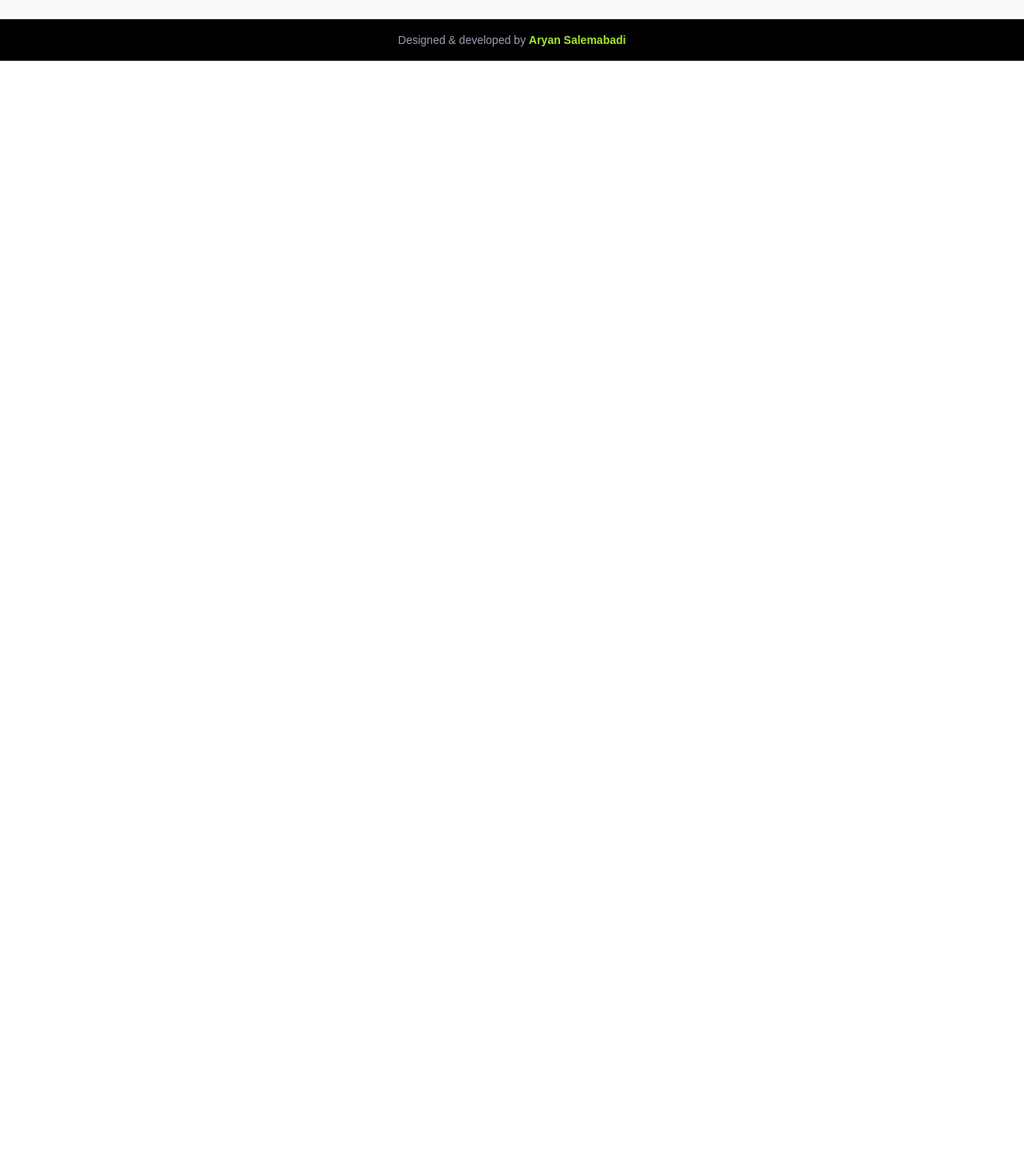
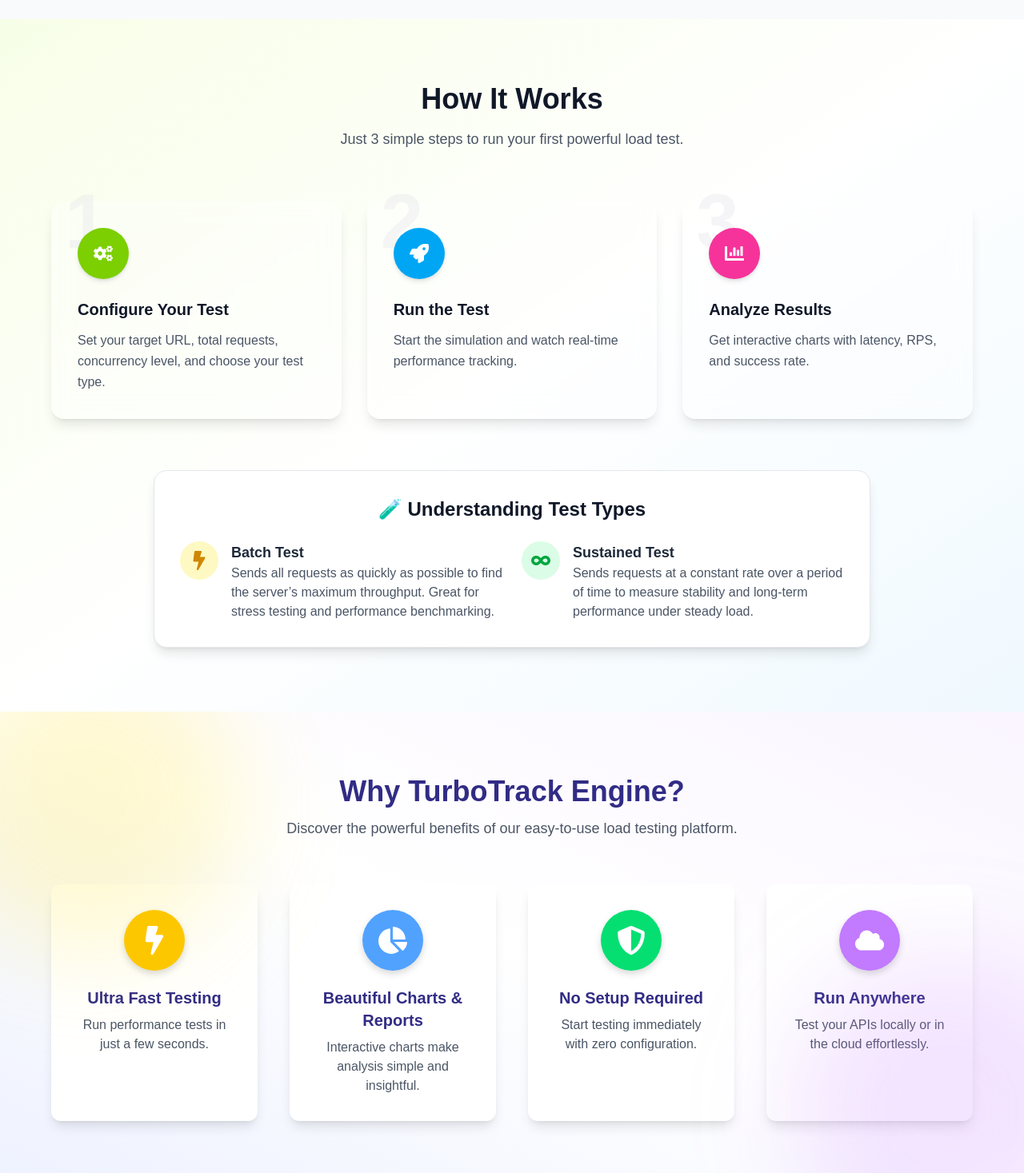
Before and after one commit to aryan-salemababdi/TurboTrack-App, a Next.js app: page / in a window 1280 px wide. Shown: the part 1330-2797 px from the top of the page at 80% size. Before the commit the page ends 1406 px from the top, so only its background shows below. Built offline with nearby package versions, Linux system fonts and the light colour scheme.

Commit message:
add some section and code spliting

```diff
--- /dev/null
+++ b/src/components/molecule/StepCard/StepCard.tsx
@@ -0,0 +1,54 @@
+"use client";
+import { ReactNode } from "react";
+import { motion } from "framer-motion";
+
+interface StepCardProps {
+  stepNumber: number;
+  icon: ReactNode;
+  title: string;
+  description: string;
+  color: string;
+  delay?: number;
+}
+
+export const StepCard = ({
+  stepNumber,
+  icon,
+  title,
+  description,
+  color,
+  delay = 0,
+}: StepCardProps) => {
+  return (
+    <motion.div
+      initial={{ opacity: 0, y: 30 }}
+      whileInView={{ opacity: 1, y: 0 }}
+      viewport={{ once: true, amount: 0.2 }}
+      transition={{ duration: 0.6, delay }}
+      whileHover={{
+        y: -6,
+        rotate: 1,
+        transition: { type: "spring", stiffness: 200 },
+      }}
+      className="relative p-8 rounded-2xl backdrop-blur-md bg-white/30 border border-white/20 shadow-lg"
+    >
+      <span className="absolute text-8xl font-extrabold text-gray-200/40 -top-6 left-4 pointer-events-none">
+        {stepNumber}
+      </span>
+
+      <div
+        className={`w-16 h-16 flex items-center justify-center rounded-full ${color} text-white text-2xl shadow-md relative z-10`}
+      >
+        {icon}
+      </div>
+
+      <h3 className="mt-6 text-xl font-bold text-gray-900 relative z-10">
+        {title}
+      </h3>
+
+      <p className="mt-3 text-gray-600 leading-relaxed relative z-10">
+        {description}
+      </p>
+    </motion.div>
+  );
+};
--- /dev/null
+++ b/src/components/organisme/HowItWorksSection/HowItWorksSection.tsx
@@ -0,0 +1,103 @@
+"use client";
+import {
+  FaCogs,
+  FaRocket,
+  FaChartBar,
+  FaBolt,
+  FaInfinity,
+} from "react-icons/fa";
+import { motion } from "framer-motion";
+import { StepCard } from "@/components/molecule/StepCard/StepCard";
+
+const HowItWorksSection = () => {
+  return (
+    <section className="w-full py-20 px-4 bg-gradient-to-br from-lime-50 via-white to-sky-50 relative">
+      <div className="absolute top-0 left-0 w-72 h-72 bg-lime-200/40 rounded-full blur-3xl -z-10"></div>
+      <div className="absolute bottom-0 right-0 w-96 h-96 bg-sky-200/40 rounded-full blur-3xl -z-10"></div>
+      <motion.div
+        initial={{ opacity: 0, y: 20 }}
+        whileInView={{ opacity: 1, y: 0 }}
+        viewport={{ once: true }}
+        transition={{ duration: 0.6 }}
+        className="max-w-3xl mx-auto text-center mb-16"
+      >
+        <h2 className="text-4xl font-extrabold text-gray-900">How It Works</h2>
+        <p className="mt-4 text-lg text-gray-600">
+          Just 3 simple steps to run your first powerful load test.
+        </p>
+      </motion.div>
+
+      <div className="grid gap-8 md:grid-cols-3 max-w-6xl mx-auto">
+        <StepCard
+          stepNumber={1}
+          icon={<FaCogs />}
+          title="Configure Your Test"
+          description="Set your target URL, total requests, concurrency level, and choose your test type."
+          color="bg-lime-500"
+          delay={0.1}
+        />
+        <StepCard
+          stepNumber={2}
+          icon={<FaRocket />}
+          title="Run the Test"
+          description="Start the simulation and watch real-time performance tracking."
+          color="bg-sky-500"
+          delay={0.2}
+        />
+        <StepCard
+          stepNumber={3}
+          icon={<FaChartBar />}
+          title="Analyze Results"
+          description="Get interactive charts with latency, RPS, and success rate."
+          color="bg-pink-500"
+          delay={0.3}
+        />
+      </div>
+      <motion.div
+        initial={{ opacity: 0, y: 30 }}
+        whileInView={{ opacity: 1, y: 0 }}
+        viewport={{ once: true }}
+        transition={{ duration: 0.7 }}
+        className="max-w-4xl mx-auto mt-16 bg-white rounded-2xl shadow-lg p-8 border border-gray-200"
+      >
+        <h3 className="text-2xl font-bold text-gray-900 mb-6 text-center">
+          🧪 Understanding Test Types
+        </h3>
+        <div className="grid gap-6 md:grid-cols-2">
+          <div className="flex items-start space-x-4">
+            <div className="flex-shrink-0 p-3 bg-yellow-100 text-yellow-600 rounded-full text-2xl">
+              <FaBolt />
+            </div>
+            <div>
+              <h4 className="text-lg font-semibold text-gray-800">
+                Batch Test
+              </h4>
+              <p className="text-gray-600">
+                Sends all requests as quickly as possible to find the server’s
+                maximum throughput. Great for stress testing and performance
+                benchmarking.
+              </p>
+            </div>
+          </div>
+
+          <div className="flex items-start space-x-4">
+            <div className="flex-shrink-0 p-3 bg-green-100 text-green-600 rounded-full text-2xl">
+              <FaInfinity />
+            </div>
+            <div>
+              <h4 className="text-lg font-semibold text-gray-800">
+                Sustained Test
+              </h4>
+              <p className="text-gray-600">
+                Sends requests at a constant rate over a period of time to
+                measure stability and long-term performance under steady load.
+              </p>
+            </div>
+          </div>
+        </div>
+      </motion.div>
+    </section>
+  );
+};
+
+export default HowItWorksSection;
--- /dev/null
+++ b/src/components/organisme/WhyTurboTrackSection/WhyTurboTrackSection.tsx
@@ -0,0 +1,49 @@
+"use client";
+import { motion } from "framer-motion";
+import { benefits } from "./data";
+
+const WhyTurboTrackSection = () => {
+  return (
+    <section className="relative w-full py-20 px-6 bg-gradient-to-tr from-indigo-50 via-white to-purple-50 overflow-hidden">
+      <div className="absolute -top-20 -left-20 w-96 h-96 bg-yellow-300/20 rounded-full blur-3xl animate-blob animation-delay-2000"></div>
+      <div className="absolute -bottom-24 -right-24 w-96 h-96 bg-purple-400/20 rounded-full blur-3xl animate-blob animation-delay-4000"></div>
+      <motion.div
+        initial={{ opacity: 0, y: 40 }}
+        whileInView={{ opacity: 1, y: 0 }}
+        viewport={{ once: true }}
+        transition={{ duration: 0.7 }}
+        className="max-w-4xl mx-auto text-center mb-14"
+      >
+        <h2 className="text-4xl font-extrabold text-indigo-900">
+          Why TurboTrack Engine?
+        </h2>
+        <p className="mt-3 text-lg text-gray-600">
+          Discover the powerful benefits of our easy-to-use load testing platform.
+        </p>
+      </motion.div>
+
+      <div className="max-w-6xl mx-auto grid grid-cols-1 sm:grid-cols-2 lg:grid-cols-4 gap-10">
+        {benefits.map(({ icon, title, description, color }, index) => (
+          <motion.div
+            key={title}
+            initial={{ opacity: 0, y: 40 }}
+            whileInView={{ opacity: 1, y: 0 }}
+            viewport={{ once: true }}
+            transition={{ delay: 0.15 * index, duration: 0.6, ease: "easeOut" }}
+            className="bg-white rounded-xl p-8 shadow-lg flex flex-col items-center text-center cursor-default hover:shadow-xl transition-shadow"
+          >
+            <div
+              className={`${color} text-white p-5 rounded-full text-4xl mb-5 drop-shadow-lg`}
+            >
+              {icon}
+            </div>
+            <h3 className="text-xl font-semibold text-indigo-900 mb-2">{title}</h3>
+            <p className="text-gray-600">{description}</p>
+          </motion.div>
+        ))}
+      </div>
+    </section>
+  );
+};
+
+export default WhyTurboTrackSection;
--- /dev/null
+++ b/src/components/organisme/WhyTurboTrackSection/data.tsx
@@ -0,0 +1,29 @@
+import { FaBolt, FaChartPie, FaShieldAlt, FaCloud } from "react-icons/fa";
+import { BenefitsType } from "./types";
+
+export const benefits:BenefitsType[] = [
+  {
+    icon: <FaBolt />,
+    title: "Ultra Fast Testing",
+    description: "Run performance tests in just a few seconds.",
+    color: "bg-yellow-400",
+  },
+  {
+    icon: <FaChartPie />,
+    title: "Beautiful Charts & Reports",
+    description: "Interactive charts make analysis simple and insightful.",
+    color: "bg-blue-400",
+  },
+  {
+    icon: <FaShieldAlt />,
+    title: "No Setup Required",
+    description: "Start testing immediately with zero configuration.",
+    color: "bg-green-400",
+  },
+  {
+    icon: <FaCloud />,
+    title: "Run Anywhere",
+    description: "Test your APIs locally or in the cloud effortlessly.",
+    color: "bg-purple-400",
+  },
+];
--- /dev/null
+++ b/src/components/organisme/WhyTurboTrackSection/types.ts
@@ -0,0 +1,8 @@
+import { ReactNode } from "react";
+
+export interface BenefitsType {
+    icon: ReactNode;
+    title: string;
+    description: string;
+    color: string;
+}
--- a/src/components/template/LandingPage/LandingPage.tsx
+++ b/src/components/template/LandingPage/LandingPage.tsx
@@ -1,14 +1,27 @@
-import HeroSection from '@/components/organisme/HeroSection/HeroSection'
-import QuickStart from '@/components/organisme/QuickStart/QuickStart'
-import React from 'react'
+import dynamic from "next/dynamic";
+import HeroSection from "@/components/organisme/HeroSection/HeroSection";
+import HowItWorksSection from "@/components/organisme/HowItWorksSection/HowItWorksSection";
+
+
+const QuickStart = dynamic(
+  () => import("@/components/organisme/QuickStart/QuickStart"),
+  { ssr: false, loading: () => <p>Loading...</p> }
+);
+
+const WhyTurboTrackSection = dynamic(
+  () => import("@/components/organisme/WhyTurboTrackSection/WhyTurboTrackSection"),
+  { ssr: false, loading: () => <p>Loading...</p> }
+);
 
 const LandingPage = () => {
   return (
     <>
-    <HeroSection />
-    <QuickStart />
+      <HeroSection />
+      <QuickStart />
+      <HowItWorksSection />
+      <WhyTurboTrackSection />
     </>
-  )
-}
+  );
+};
 
-export default LandingPage
+export default LandingPage;
```
